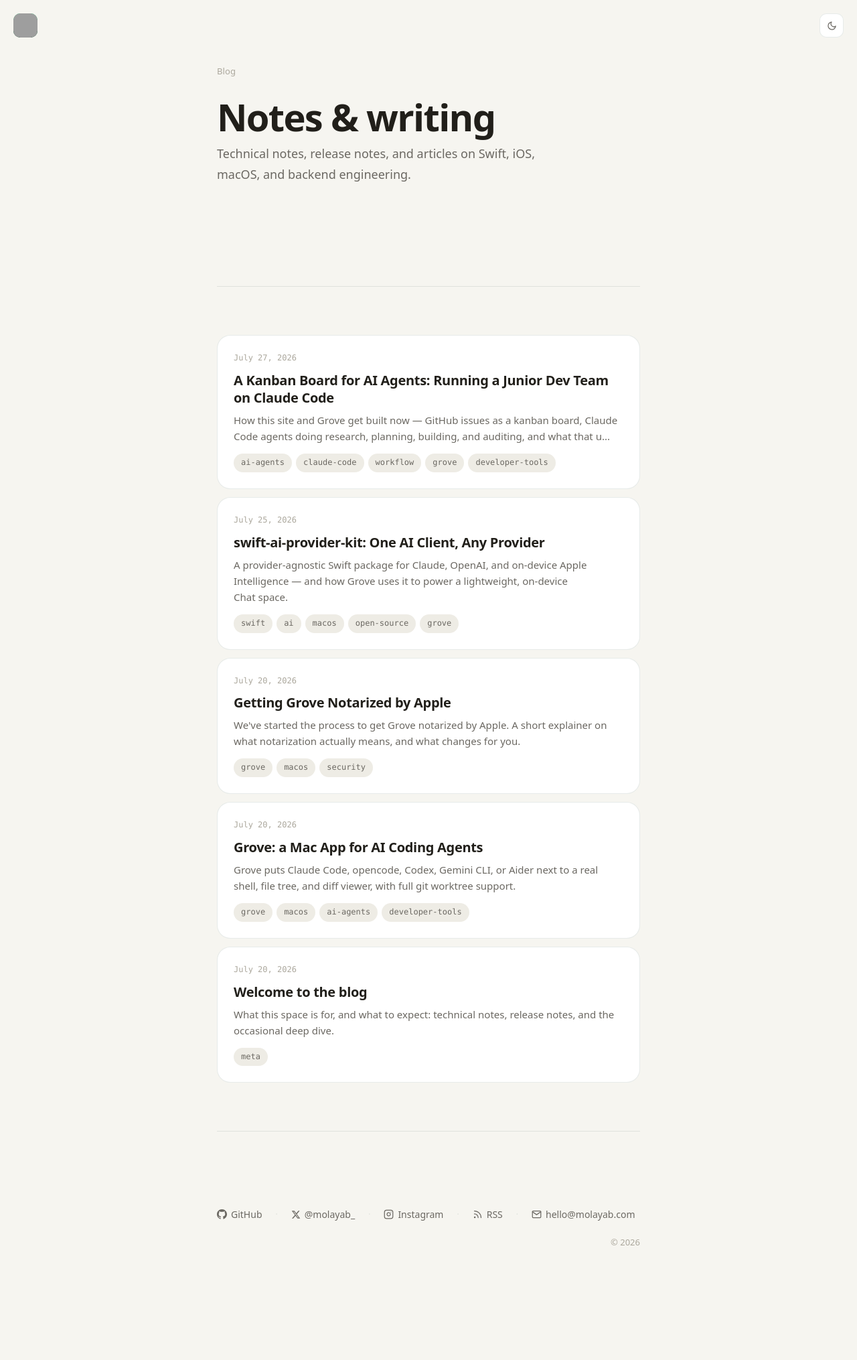
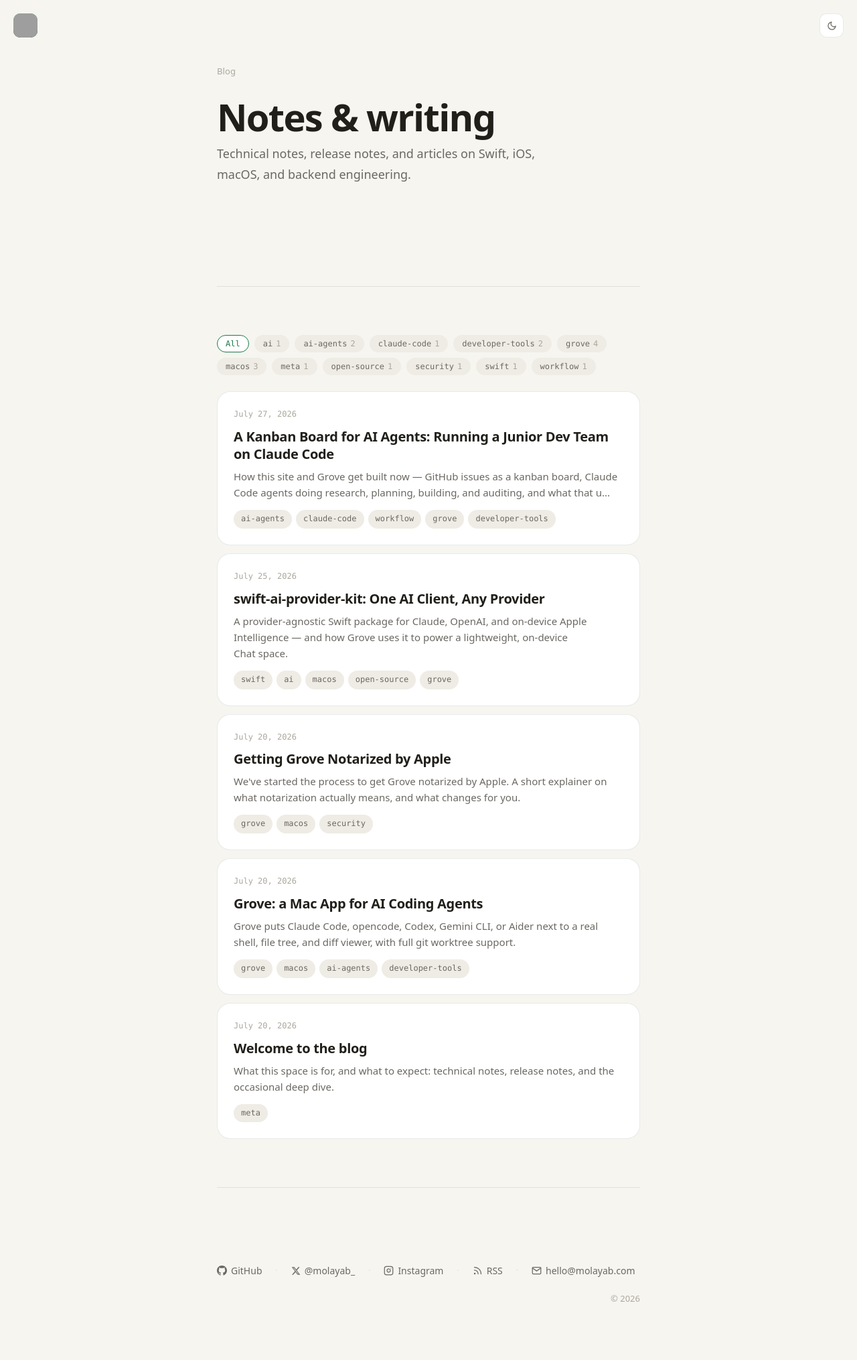
Before and after one commit to molayab/molayab.github.io, a Jekyll site: the page built from blog/index.html, in a window 1280 px wide. Shown: the whole page at 67% size. Built offline with Jekyll 4.4.1, drawn with Linux system fonts in a browser that asks for light colours; before the commit the page ends 1946 px from its top, so only the background shows below that; grey boxes are pictures that could not be loaded.

Commit message:
Add a client-side tag filter to the blog index (#12)

```diff
--- a/assets/css/post.css
+++ b/assets/css/post.css
@@ -247,6 +247,37 @@
 .post-body .highlight .err { color: var(--code-error); }
 
 /* ── Blog index ─────────────────────────────────────────────── */
+.tag-filter-bar {
+  display: flex;
+  flex-wrap: wrap;
+  gap: 8px;
+  margin-bottom: 24px;
+}
+
+.tag-filter {
+  font-family: var(--mono);
+  font-size: 0.75rem;
+  color: var(--text-2);
+  background: var(--surface-2);
+  border: 1px solid transparent;
+  border-radius: var(--radius-pill);
+  padding: 5px 12px;
+  cursor: pointer;
+  transition: color 0.15s, border-color 0.15s, background 0.15s;
+}
+.tag-filter:hover { color: var(--text); }
+.tag-filter:focus-visible { outline: 2px solid var(--accent); outline-offset: 2px; }
+.tag-filter.is-active {
+  color: var(--accent);
+  background: var(--surface);
+  border-color: var(--accent);
+}
+.tag-filter-count {
+  color: var(--text-3);
+  margin-left: 5px;
+}
+.tag-filter.is-active .tag-filter-count { color: var(--accent); }
+
 .post-list {
   display: flex;
   flex-direction: column;
@@ -313,6 +344,8 @@
   font-family: var(--mono);
 }
 
+.post-empty-filtered { display: none; margin-top: 12px; }
+
 /* ── Responsive ─────────────────────────────────────────────── */
 @media (max-width: 480px) {
   .post { padding-top: 64px; }
--- a/blog/index.html
+++ b/blog/index.html
@@ -14,9 +14,18 @@
 
 <section aria-label="Posts">
   {% if site.posts.size > 0 %}
+  {% assign sorted_tags = site.tags | sort %}
+  {% if sorted_tags.size > 0 %}
+  <div class="tag-filter-bar" role="group" aria-label="Filter posts by tag">
+    <button type="button" class="tag-filter is-active" data-tag="" aria-pressed="true">All</button>
+    {% for tag in sorted_tags %}
+    <button type="button" class="tag-filter" data-tag="{{ tag[0] }}" aria-pressed="false">{{ tag[0] }}<span class="tag-filter-count">{{ tag[1].size }}</span></button>
+    {% endfor %}
+  </div>
+  {% endif %}
   <div class="post-list">
     {% for post in site.posts %}
-    <a class="post-card" href="{{ post.url | relative_url }}">
+    <a class="post-card" href="{{ post.url | relative_url }}" data-tags="{{ post.tags | join: ' ' }}">
       <p class="post-card-date">{{ post.date | date: "%B %-d, %Y" }}</p>
       <h2 class="post-card-title">{{ post.title }}</h2>
       <p class="post-card-desc">{{ post.description | default: post.excerpt | strip_html | strip_newlines | truncate: 160 }}</p>
@@ -28,7 +37,53 @@
     </a>
     {% endfor %}
   </div>
+  <div class="post-empty post-empty-filtered" aria-label="No posts match this tag">// no posts with this tag</div>
   {% else %}
   <div class="post-empty" aria-label="No posts yet">// nothing published yet</div>
   {% endif %}
 </section>
+
+{% if site.posts.size > 0 %}
+<script>
+(function () {
+  var bar = document.querySelector('.tag-filter-bar');
+  if (!bar) return;
+  var buttons = Array.prototype.slice.call(bar.querySelectorAll('.tag-filter'));
+  var cards = Array.prototype.slice.call(document.querySelectorAll('.post-card'));
+  var empty = document.querySelector('.post-empty-filtered');
+
+  function applyTag(tag) {
+    buttons.forEach(function (b) {
+      var active = b.getAttribute('data-tag') === tag;
+      b.classList.toggle('is-active', active);
+      b.setAttribute('aria-pressed', active ? 'true' : 'false');
+    });
+    var visible = 0;
+    cards.forEach(function (card) {
+      var tags = (card.getAttribute('data-tags') || '').split(' ');
+      var show = !tag || tags.indexOf(tag) !== -1;
+      card.style.display = show ? '' : 'none';
+      if (show) visible += 1;
+    });
+    if (empty) empty.style.display = visible === 0 ? '' : 'none';
+  }
+
+  bar.addEventListener('click', function (e) {
+    var btn = e.target.closest('.tag-filter');
+    if (!btn) return;
+    var tag = btn.getAttribute('data-tag');
+    applyTag(tag);
+    var url = tag ? '#tag=' + encodeURIComponent(tag) : location.pathname;
+    history.replaceState(null, '', url);
+  });
+
+  var match = location.hash.match(/^#tag=(.+)$/);
+  if (match) {
+    var initial = decodeURIComponent(match[1]);
+    if (buttons.some(function (b) { return b.getAttribute('data-tag') === initial; })) {
+      applyTag(initial);
+    }
+  }
+})();
+</script>
+{% endif %}
```
